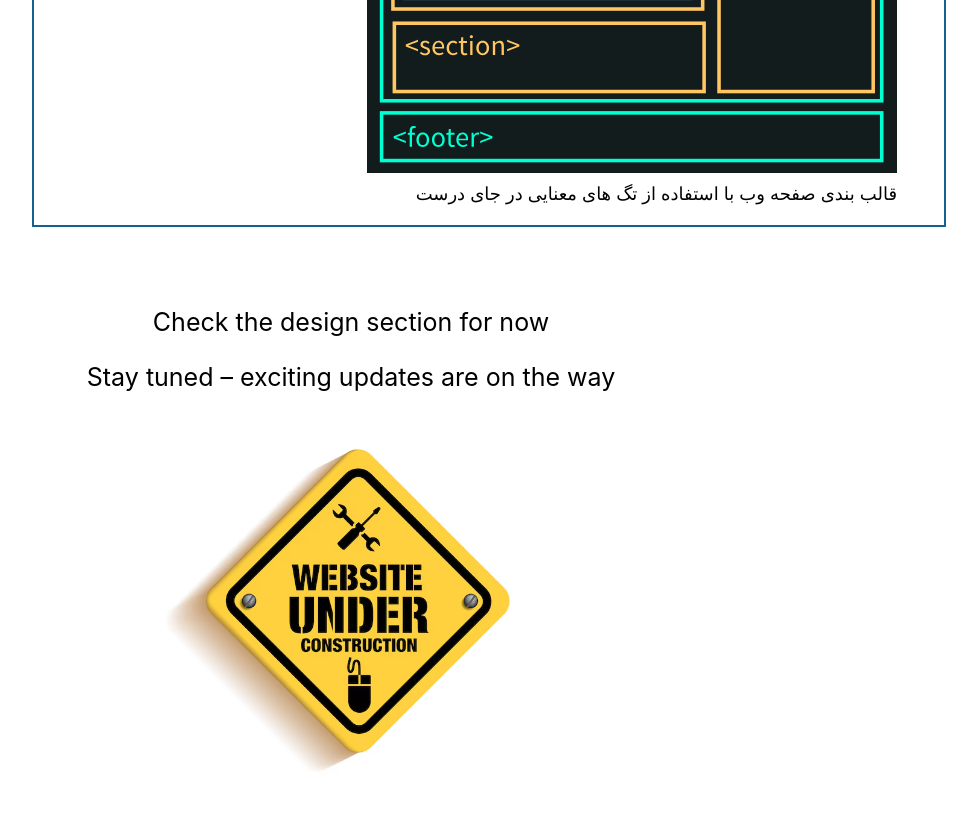
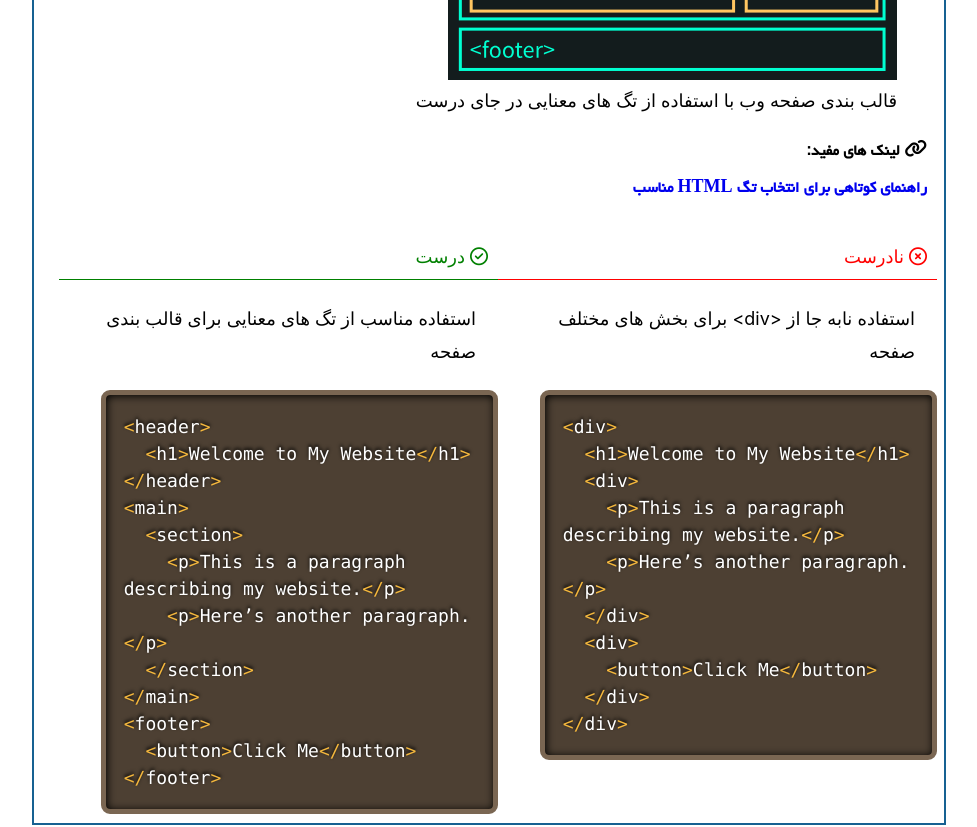
Before and after one commit to boshranabaei/iran-web-a11y, a React (Create React App) app: page /programming in a window 1280 px wide. Shown: the part 1440-2267 px from the top of the page, without its empty margins (289-1266 px from the left). Built offline with nearby package versions, Linux system fonts and the light colour scheme.

Commit message:
added code sample and stylig

```diff
--- a/public/assets/strings/programList.json
+++ b/public/assets/strings/programList.json
@@ -5,36 +5,30 @@
     "PROGRAM_LIST" :[
         {
         "TITLE": "استفاده از ساختار معنایی مناسب",
-        "CONTENT": [
-            " محتوای کد فرانت‌اند شما باید  تا حد امکان با استفاده از تگ‌های معنایی مناسب قالب‌بندی شود. این موضوع از آن جهت اهمیت دارد که ابزارهای مختلف، نظیر screen readerها، برای تسهیل دسترسی کاربران به وب، بر اساس این تگ‌ها طراحی و برنامه‌ریزی شده‌اند..",
-            "تگ های معنایی یا Semantic Element ها چیستند؟",
-            "تگ های معنایی معنای خود را به‌صورت واضح هم برای مرورگر و هم برای برنامه نویس توصیف می‌کنند.\nمثال تگ های معنایی:",
-            "<form> <table> <article>",
-            "مثال تگ های غیر معنایی:",
-            "<div><span>",
-            "در تصویر زیر می توانید یک قالب مناسب وب را که با استفاده از تگ های معنایی ساخته شده ببینید:"
-        ],
+        "CONTENT": {
+            "DETAIL": " محتوای کد فرانت‌اند شما باید  تا حد امکان با استفاده از تگ‌های معنایی مناسب قالب‌بندی شود. این موضوع از آن جهت اهمیت دارد که ابزارهای مختلف، نظیر screen readerها، برای تسهیل دسترسی کاربران به وب، بر اساس این تگ‌ها طراحی و برنامه‌ریزی شده‌اند..",
+            "T1": "تگ های معنایی یا Semantic Element ها چیستند؟",
+            "P1": "تگ های معنایی معنای خود را به‌صورت واضح هم برای مرورگر و هم برای برنامه نویس توصیف می‌کنند.\nمثال تگ های معنایی:",
+            "CODE1": "<form> <table> <article>",
+            "P2": "مثال تگ های غیر معنایی:",
+            "CODE2": "<div> <span>",
+            "IMG_REF": "در تصویر زیر می توانید یک قالب مناسب وب را که با استفاده از تگ های معنایی ساخته شده ببینید:"
+        },
         "CONTENT_IMG":{
             "IMG": "../assets/img/program-semantic.svg",
             "IMG_ALT": "تصویر ",
             "IMG_CPT": "قالب بندی صفحه وب با استفاده از تگ های معنایی در جای درست "
         },
         "WRONG":{
-            "CONTENT": "کنتراست ضعیف برابر با ۲.۹",
-            "IMG": "../assets/img/design-contrast-wrong.png",
-            "IMG_ALT": "تصویر یک پنجره که روی آن نوشته هایی با کنتراست رنگی کم وجود دارد و خوب دیده نمی شود",
-            "IMG_CPT": "نوشته بر روی تصویر با کنتراست کم"
+            "CONTENT": "استفاده نابه جا از <div> برای بخش های مختلف صفحه",
+            "CODE":"<div>\n  <h1>Welcome to My Website</h1>\n  <div>\n    <p>This is a paragraph describing my website.</p>\n    <p>Here’s another paragraph.</p>\n  </div>\n  <div>\n    <button>Click Me</button>\n  </div>\n</div>"
         },
         "RIGHT":{
-            "CONTENT": "کنتراست مناسب برابر با ۶.۱۸",
-            "IMG": "../assets/img/design-contrast-right.png",
-            "IMG_ALT": "تصویر یک پنجره که روی آن نوشته هایی با هایلایت روشن وجود دارد و خوب دیده می شود",
-            "IMG_CPT": "قرار دادن پس زمینه شفاف برای ایجاد کنتراست مناسب"
+            "CONTENT": "استفاده مناسب از تگ های معنایی برای قالب بندی صفحه",
+            "CODE": "<header>\n  <h1>Welcome to My Website</h1>\n</header>\n<main>\n  <section>\n    <p>This is a paragraph describing my website.</p>\n    <p>Here’s another paragraph.</p>\n  </section>\n</main>\n<footer>\n  <button>Click Me</button>\n</footer>"
         },
         "LINKS": [
-            { "TITLE": " سایت Contrast Checker ", "URL": "https://webaim.org/resources/contrastchecker/" },
-            { "TITLE": "قانون کنتراست WCAG سطح AA", "URL": "https://www.w3.org/WAI/WCAG21/Understanding/contrast-minimum.html"},
-            { "TITLE": "راهکارهای ایجاد کنتراست برای متن روی عکس", "URL": "https://www.smashingmagazine.com/2023/08/designing-accessible-text-over-images-part1/#:~:text=Add%20a%20semi%2Dtransparent%20black,of%20contrast%20against%20the%20background!"}
+            { "TITLE": " راهنمای کوتاهی برای انتخاب تگ HTML مناسب ", "URL": "https://dev.to/polgarj/a-short-guide-to-help-you-pick-the-correct-html-tag-56l9" }
             ]
         }
     ]
--- a/src/design/design.js
+++ b/src/design/design.js
@@ -38,7 +38,7 @@ function Design() {
       <>
           <h1 className='fade-in'>{strings.DESIGN_TITLE}</h1>
           <p className="design-p1">{strings.DESIGN_P1}</p>
-          {items.length > 0 && items.map((item)=> DesignItem(item, designList))}
+          {items.length > 0 && items.map((item, index)=>  <DesignItem key={index} item={item} designList={designList} />)}
           <div className="cnstr">
             <p>{strings.CONSTRUCTION}</p>
             <img src="../assets/img/website-construction.png" alt={strings.CONSTRUCTION}></img>
--- a/src/design/design.scss
+++ b/src/design/design.scss
@@ -94,16 +94,21 @@ h2::before {
     img {
         width: 90%;
     }
+    pre, code {
+        width: 80%;
+        white-space: pre-wrap !important;
+        direction: ltr;
+    }
 }
 
 /*contrast*/
 .design-item:nth-of-type(1) {
-    .wrongExp p{
+    .wrongExp p.des{
         background-color: #E3E3E3;
         color: #7878E8;
         display: inline;
     }
-    .rightExp p{
+    .rightExp p.des{
         background-color: #F0F0F0;
         color: #3F3FDE;
         display: inline;
@@ -145,6 +150,12 @@ h2::before {
         img {
             width: 65%;
         }
+        pre {
+            width: 80%;
+        }
+        img.single {
+            width: 55%;
+        }
         .flexContent {
             flex-direction: row;
             display: flex;
--- a/src/design/designItem.js
+++ b/src/design/designItem.js
@@ -1,8 +1,6 @@
 import './design.scss';
-// import DesignContrastWrong from '../assets/img/design-contrast-wrong.png';
-// import DesignContrastRight from '../assets/img/design-contrast-right.png';
 
-function DesignItem(item, designList) {
+function DesignItem({item, designList}) {
 
   if (!item) {
     return null;
@@ -22,12 +20,12 @@ function DesignItem(item, designList) {
             <div className="wrongExp">
               <div><i className="fa-regular fa-circle-xmark"></i>{designList.CHECKLIST_WRONG}</div>
               <hr/>
-              <p>{item.wrong.CONTENT}</p>
+              <p className="des">{item.wrong.CONTENT}</p>
             </div>
             <div className="rightExp">
               <div><i className="fa-regular fa-circle-check"></i>{designList.CHECKLIST_RIGHT}</div>
               <hr/>
-              <p>{item.right.CONTENT}</p>
+              <p className="des">{item.right.CONTENT}</p>
             </div>
             </>
           }
--- a/src/home/home.js
+++ b/src/home/home.js
@@ -41,8 +41,8 @@ function Home() {
           </div>
 
           <div className="home-summary">
-            <img src={`/assets/img/home-sum-3.png`} alt={strings.HOME_S4}/>
-            <div>{strings.HOME_S4}</div>
+            <img src={`/assets/img/home-sum-3.png`} alt={strings.HOME_S3}/>
+            <div>{strings.HOME_S3}</div>
           </div>
 
           <div className="home-summary">
--- a/src/programming/programItem.js
+++ b/src/programming/programItem.js
@@ -2,8 +2,7 @@ import './programming.scss';
 import { Prism as SyntaxHighlighter } from "react-syntax-highlighter";
 import { dark } from "react-syntax-highlighter/dist/esm/styles/prism";
 
-function ProgramItem(item, programList) {
-
+function ProgramItem({item, programList}) {
   if (!item) {
     return null;
   }
@@ -12,28 +11,55 @@ function ProgramItem(item, programList) {
       <>
         <h2>{item.title}</h2>
         <div className='design-item'>
-          <p>{item.content[0]}</p>
+          <p>{item.content.DETAIL}</p>
 
-          <h3>{item.content[1]}</h3>
+          <h3>{item.content.T1}</h3>
 
-          <p>{item.content[2]}</p>
+          <p>{item.content.P1}</p>
 
           <SyntaxHighlighter language="javascript" style={dark}>
-            {item.content[3]}
+            {item.content.CODE1}
           </SyntaxHighlighter>
 
-          <p>{item.content[4]}</p>
+          <p>{item.content.P2}</p>
 
           <SyntaxHighlighter language="javascript" style={dark}>
-            {item.content[5]}
+            {item.content.CODE2}
           </SyntaxHighlighter>
 
-          <p>{item.content[6]}</p>
+          <p>{item.content.IMG_REF}</p>
 
           <figure>
-            <img src={`${item.contentImage.IMG}`} alt={item.contentImage.IMG_ALT}></img>
+            <img className="single" src={`${item.contentImage.IMG}`} alt={item.contentImage.IMG_ALT}></img>
             <figcaption>{item.contentImage.IMG_CPT}</figcaption>
           </figure>
+          <div className='link'><i className="fa-solid fa-link"></i>{programList.USEFUL_LINKS}
+            {item.links?.map((link, index) => (
+              <a key={index} href={link.URL}>{link.TITLE}</a>
+              ))}
+          </div>
+          {item.right.CONTENT &&
+            <>
+            <div className='flexContent'>
+              <div className="wrongExp">
+                <div><i className="fa-regular fa-circle-xmark"></i>{programList.CHECKLIST_WRONG}</div>
+                <hr/>
+                <p>{item.wrong.CONTENT}</p>
+                <SyntaxHighlighter language="javascript" style={dark}>
+                  {item.wrong.CODE}
+                </SyntaxHighlighter>
+              </div>
+              <div className="rightExp">
+                <div><i className="fa-regular fa-circle-check"></i>{programList.CHECKLIST_RIGHT}</div>
+                <hr/>
+                <p>{item.right.CONTENT}</p>
+                <SyntaxHighlighter language="javascript" style={dark}>
+                  {item.right.CODE}
+                </SyntaxHighlighter>
+              </div>
+            </div>
+            </>
+          }
         </div>
       </>
     );
--- a/src/programming/programming.js
+++ b/src/programming/programming.js
@@ -38,7 +38,7 @@ function Programming() {
       <>
         <h1 className='fade-in'>{strings.PROGRAM_TITLE}</h1>
           <p className="design-p1">{strings.PROGRAM_P1}</p>
-          {items.length > 0 && items.map((item)=> ProgramItem(item, programList))}
+          {items.length > 0 && items.map((item, index)=>  <ProgramItem key={index} item={item} programList={programList} />)}
         <div className="cnstr">
           <p>Check the design section for now</p>
           <p>{strings.CONSTRUCTION}</p>
```
